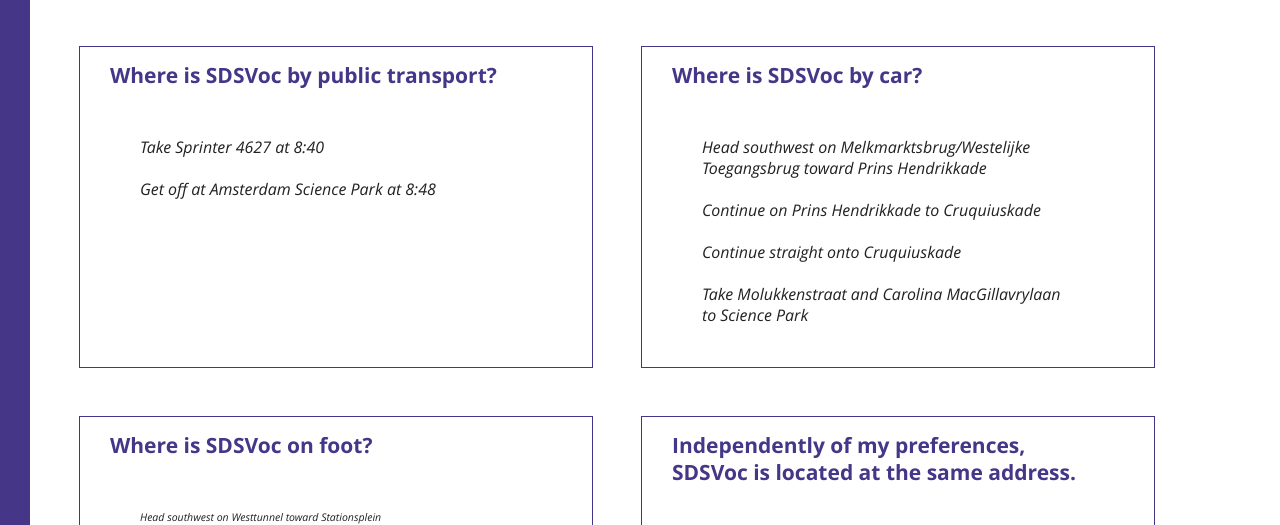
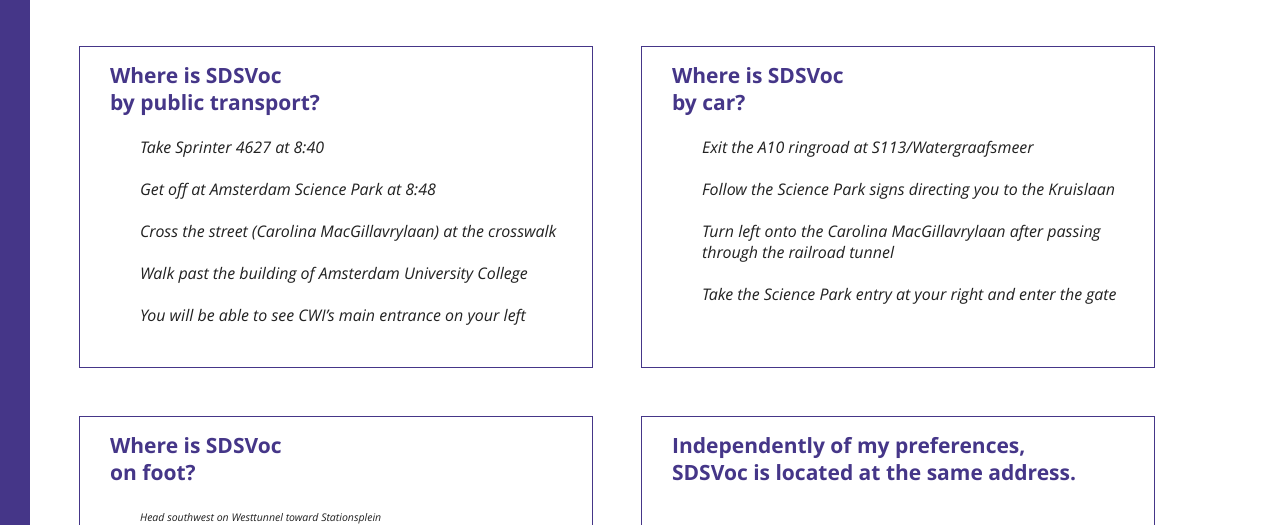
Before and after one commit to RubenVerborgh/SDSVoc-2016, a website: page index.html in a window 1280 px wide. Shown: the part 690-1215 px from the top of the page. Drawn offline with Linux system fonts and the light colour scheme.

Commit message:
Update with actual instructions from website.

```diff
--- a/index.html
+++ b/index.html
@@ -35,25 +35,28 @@
   </div>
 
   <div class="slide" id="by-public-transport">
-    <h2>Where is SDSVoc by public transport?</h2>
+    <h2>Where is SDSVoc<br> by public transport?</h2>
     <ul class="instructions">
       <li>Take Sprinter 4627 at 8:40</li>
       <li>Get off at Amsterdam Science Park at 8:48</li>
+      <li>Cross the street (Carolina MacGillavrylaan) at the crosswalk</li>
+      <li>Walk past the building of Amsterdam University College</li>
+      <li>You will be able to see CWI’s main entrance on your left</li>
     </ul>
   </div>
 
   <div class="slide" id="by-car">
-    <h2>Where is SDSVoc by car?</h2>
+    <h2>Where is SDSVoc<br> by car?</h2>
     <ul class="instructions">
-      <li>Head southwest on Melkmarktsbrug/Westelijke Toegangsbrug toward Prins Hendrikkade</li>
-      <li>Continue on Prins Hendrikkade to Cruquiuskade</li>
-      <li>Continue straight onto Cruquiuskade</li>
-      <li>Take Molukkenstraat and Carolina MacGillavrylaan to Science Park</li>
+      <li>Exit the A10 ringroad at S113/Watergraafsmeer</li>
+      <li>Follow the Science Park signs directing you to the Kruislaan</li>
+      <li>Turn left onto the Carolina MacGillavrylaan after passing through the railroad tunnel</li>
+      <li>Take the Science Park entry at your right and enter the gate</li>
     </ul>
   </div>
 
   <div class="slide" id="on-foot">
-    <h2>Where is SDSVoc on foot?</h2>
+    <h2>Where is SDSVoc<br> on foot?</h2>
     <ul class="long instructions">
       <li>Head southwest on Westtunnel toward Stationsplein</li>
       <li>Slight right onto Stationsplein</li>
```
